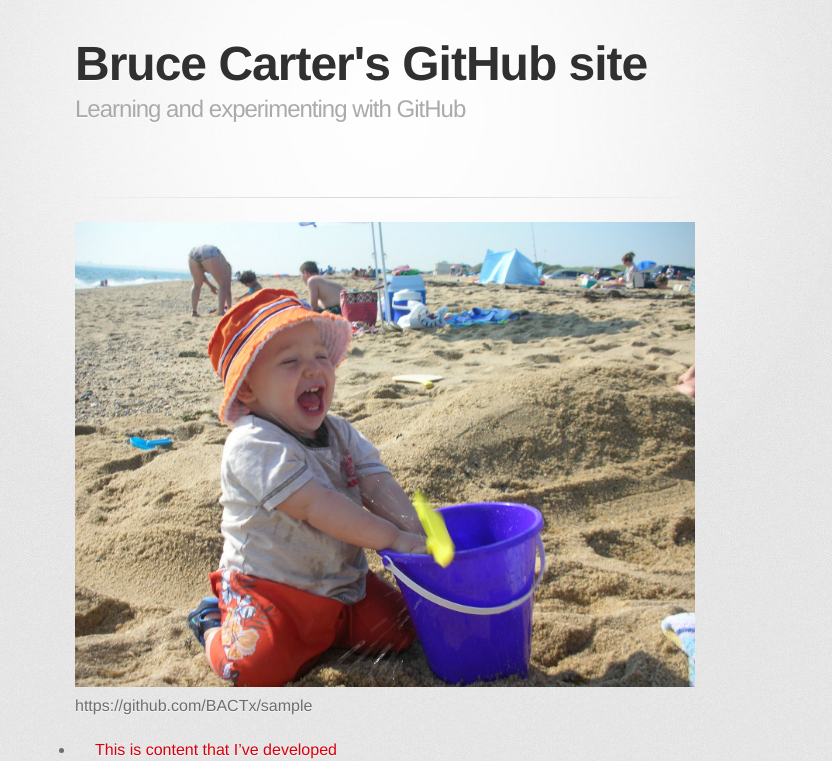
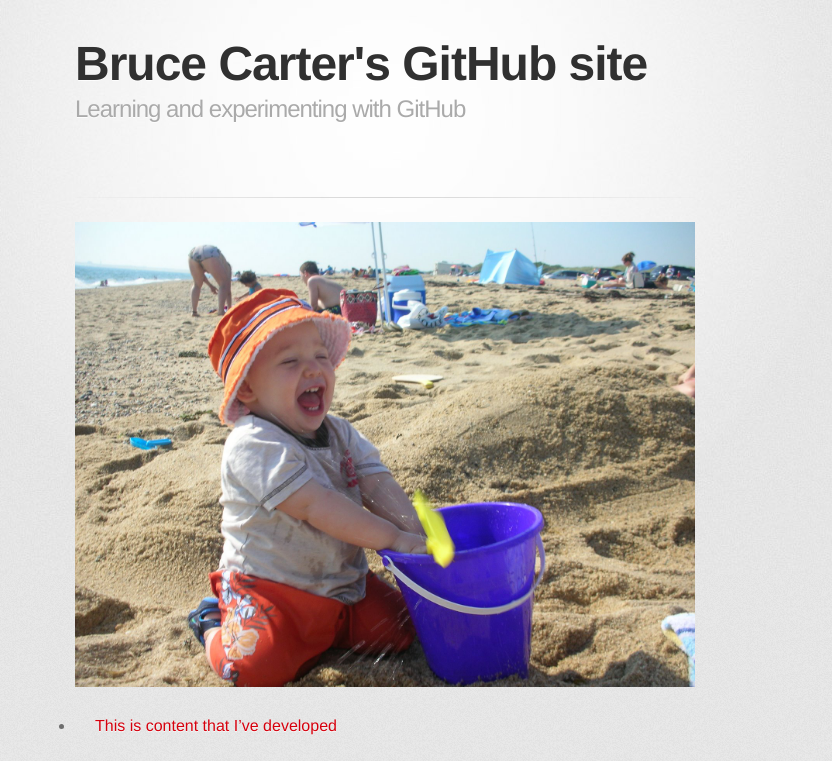
Before and after one commit to BACTx/BACTx.github.io, a Jekyll site: the page built from index.md, in a window 1280 px wide. Shown: the top 761 px of the page, without its empty margins (255-1087 px from the left). Built offline with Jekyll 4.4.1, drawn with Linux system fonts in a browser that asks for light colours; some web fonts are replaced; our own code applies the rules of GitHub Pages for plain Markdown files; part of the change alters nothing that is shown; grey boxes are pictures that could not be loaded.

Commit message:
Update index.md

```diff
--- a/index.md
+++ b/index.md
@@ -4,7 +4,7 @@ description: Learning and experimenting with GitHub
 ---
 
 ![My Picture](/pics/229.JPG)
-https://github.com/BACTx/sample
+
 - [This is content that I've developed](/timeseries/index.md)
 
 - [Sample repository](https://github.com/BACTx/sample)
```
